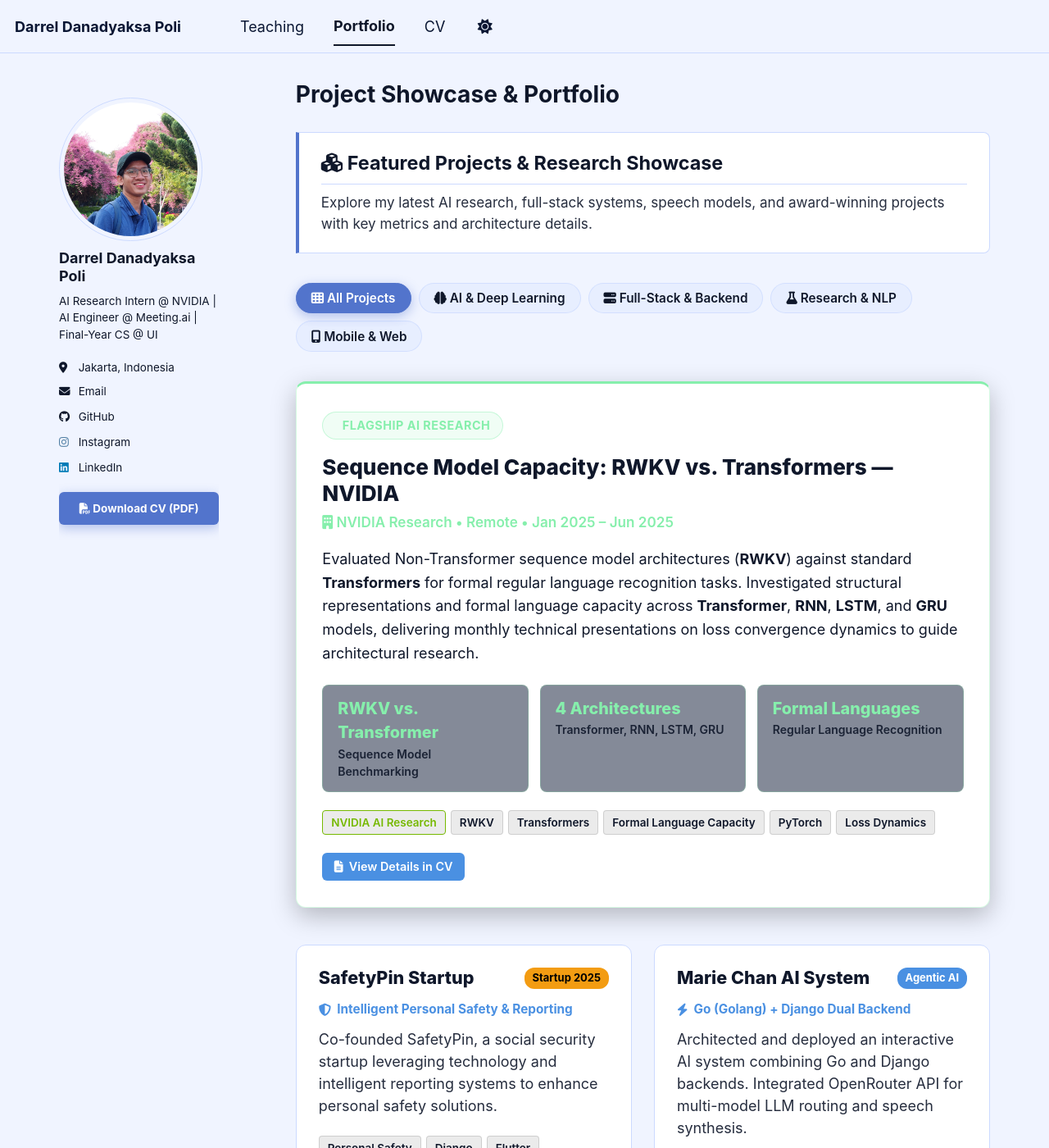
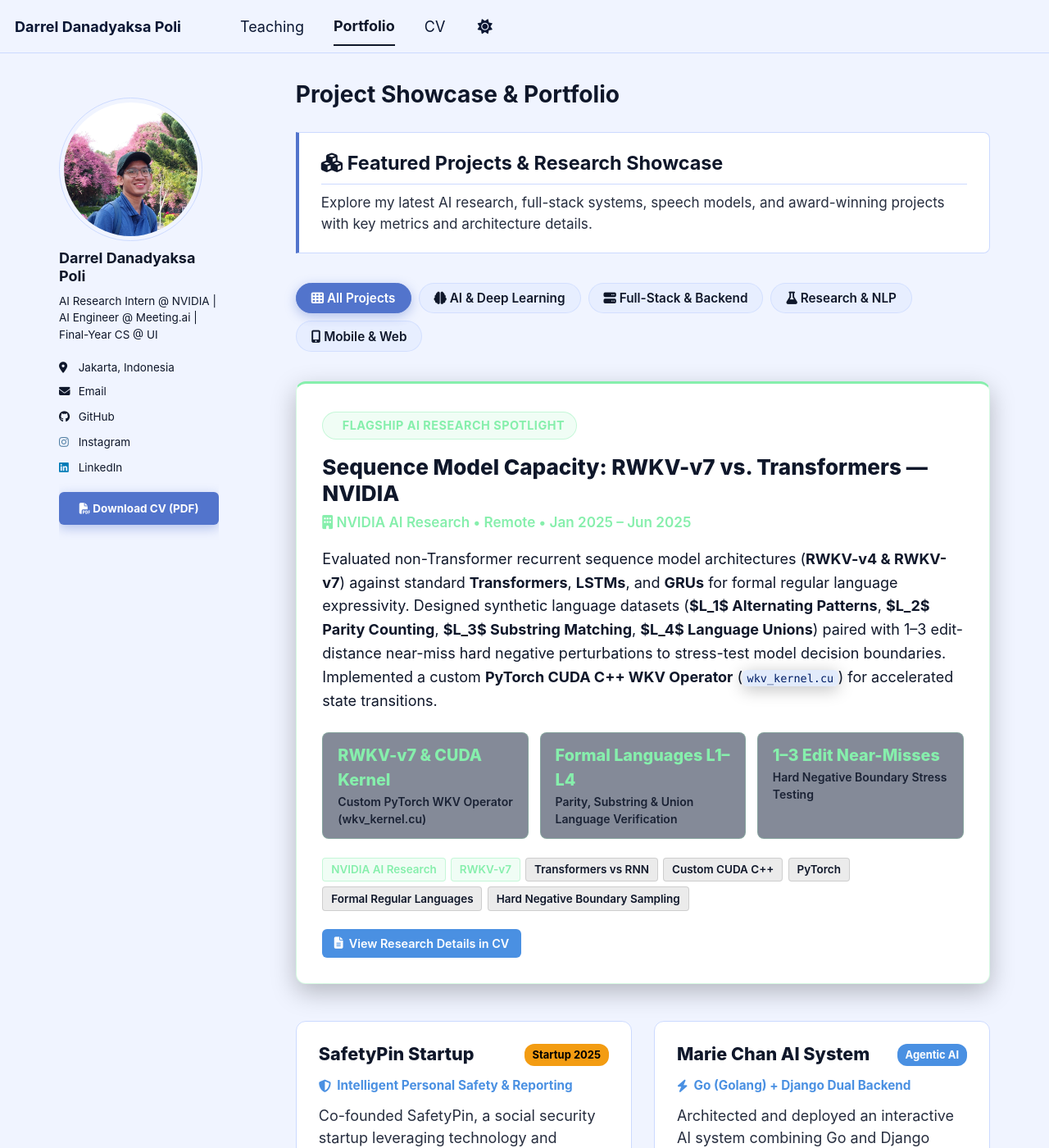
Before and after one commit to KronosDP/KronosDP.github.io, a Jekyll site: the page built from _pages/portfolio.html, in a window 1280 px wide and 1400 px high. Shown: the whole window at 82% size. Built offline with Jekyll 4.4.1, drawn with Linux system fonts in a browser that asks for light colours; a script bundle is joined from its source files by our own code; library files that are not in the unit come from our copies.

Commit message:
Add GA4 event tracking, WebP image conversion, preconnect headers, and NVIDIA RWKV-v7 CUDA research details

```diff
--- a/_config.yml
+++ b/_config.yml
@@ -23,7 +23,7 @@
 #               Additional customization can be done by editing /_includes/author-profile.html
 author:
   # Biographic information
-  avatar           : "profile.png"
+  avatar           : "profile.webp"
   name             : "Darrel Danadyaksa Poli"
   pronouns         : # example: "she/her"
   bio              : "AI Research Intern @ NVIDIA | AI Engineer @ Meeting.ai | Final-Year CS @ UI"
--- a/_includes/analytics-providers/google-analytics-4.html
+++ b/_includes/analytics-providers/google-analytics-4.html
@@ -5,4 +5,39 @@
   gtag('js', new Date());
 
   gtag('config', '{{site.analytics.google.tracking_id}}');
+
+  /* Recruiter Action Event Tracking */
+  document.addEventListener('DOMContentLoaded', function() {
+    // Track PDF Resume Downloads
+    document.querySelectorAll('a[href*=".pdf"]').forEach(function(btn) {
+      btn.addEventListener('click', function() {
+        var pdfPath = btn.getAttribute('href');
+        gtag('event', 'download_pdf', {
+          'event_category': 'recruiter_action',
+          'event_label': pdfPath,
+          'value': 1
+        });
+      });
+    });
+
+    // Track Contact Clicks
+    document.querySelectorAll('a[href^="mailto:"]').forEach(function(btn) {
+      btn.addEventListener('click', function() {
+        gtag('event', 'contact_click', {
+          'event_category': 'recruiter_action',
+          'event_label': 'email'
+        });
+      });
+    });
+
+    // Track LinkedIn Profile Clicks
+    document.querySelectorAll('a[href*="linkedin.com"]').forEach(function(btn) {
+      btn.addEventListener('click', function() {
+        gtag('event', 'linkedin_click', {
+          'event_category': 'recruiter_action',
+          'event_label': 'linkedin'
+        });
+      });
+    });
+  });
 </script>
--- a/_includes/head.html
+++ b/_includes/head.html
@@ -3,6 +3,11 @@
 <meta charset="utf-8">
 
 {% include seo.html %}
+
+<!-- Speed & Resource Pre-connecting -->
+<link rel="preconnect" href="https://fonts.googleapis.com">
+<link rel="preconnect" href="https://fonts.gstatic.com" crossorigin>
+<link rel="preconnect" href="https://cdnjs.cloudflare.com">
 
 <link href="{% if site.atom_feed.path %}{{ site.atom_feed.path }}{% else %}{{ base_path }}/feed.xml{% endif %}" type="application/atom+xml" rel="alternate" title="{{ site.title }} Feed">
 
--- a/_pages/portfolio.html
+++ b/_pages/portfolio.html
@@ -270,43 +270,44 @@
   <!-- FEATURED NVIDIA RESEARCH BANNER -->
   <div class="featured-nvidia-card project-item" data-category="ai research">
     <div class="featured-badge">
-      <i class="fab fa-nvidia"></i> Flagship AI Research
+      <i class="fab fa-nvidia"></i> Flagship AI Research Spotlight
     </div>
-    <h3 class="featured-title">Sequence Model Capacity: RWKV vs. Transformers &mdash; NVIDIA</h3>
+    <h3 class="featured-title">Sequence Model Capacity: RWKV-v7 vs. Transformers &mdash; NVIDIA</h3>
     <div class="featured-meta">
-      <i class="fas fa-building"></i> NVIDIA Research &bull; Remote &bull; Jan 2025 &ndash; Jun 2025
+      <i class="fas fa-building"></i> NVIDIA AI Research &bull; Remote &bull; Jan 2025 &ndash; Jun 2025
     </div>
 
     <p class="featured-desc">
-      Evaluated Non-Transformer sequence model architectures (<strong>RWKV</strong>) against standard <strong>Transformers</strong> for formal regular language recognition tasks. Investigated structural representations and formal language capacity across <strong>Transformer</strong>, <strong>RNN</strong>, <strong>LSTM</strong>, and <strong>GRU</strong> models, delivering monthly technical presentations on loss convergence dynamics to guide architectural research.
+      Evaluated non-Transformer recurrent sequence model architectures (<strong>RWKV-v4 & RWKV-v7</strong>) against standard <strong>Transformers</strong>, <strong>LSTMs</strong>, and <strong>GRUs</strong> for formal regular language expressivity. Designed synthetic language datasets (<strong>$L_1$ Alternating Patterns</strong>, <strong>$L_2$ Parity Counting</strong>, <strong>$L_3$ Substring Matching</strong>, <strong>$L_4$ Language Unions</strong>) paired with 1&ndash;3 edit-distance near-miss hard negative perturbations to stress-test model decision boundaries. Implemented a custom <strong>PyTorch CUDA C++ WKV Operator</strong> (<code>wkv_kernel.cu</code>) for accelerated state transitions.
     </p>
 
     <div class="metric-box-container">
       <div class="metric-box">
-        <div class="metric-value">RWKV vs. Transformer</div>
-        <div class="metric-label">Sequence Model Benchmarking</div>
+        <div class="metric-value">RWKV-v7 & CUDA Kernel</div>
+        <div class="metric-label">Custom PyTorch WKV Operator (wkv_kernel.cu)</div>
       </div>
       <div class="metric-box">
-        <div class="metric-value">4 Architectures</div>
-        <div class="metric-label">Transformer, RNN, LSTM, GRU</div>
+        <div class="metric-value">Formal Languages L1&ndash;L4</div>
+        <div class="metric-label">Parity, Substring & Union Language Verification</div>
       </div>
       <div class="metric-box">
-        <div class="metric-value">Formal Languages</div>
-        <div class="metric-label">Regular Language Recognition</div>
+        <div class="metric-value">1&ndash;3 Edit Near-Misses</div>
+        <div class="metric-label">Hard Negative Boundary Stress Testing</div>
       </div>
     </div>
 
     <div class="tags-wrap">
-      <span class="project-tag" style="color: #76B900; border-color: #76B900;">NVIDIA AI Research</span>
-      <span class="project-tag">RWKV</span>
-      <span class="project-tag">Transformers</span>
-      <span class="project-tag">Formal Language Capacity</span>
+      <span class="project-tag" style="color: #86efac; border-color: rgba(134, 239, 172, 0.4); background: rgba(134, 239, 172, 0.12);">NVIDIA AI Research</span>
+      <span class="project-tag" style="color: #86efac; border-color: rgba(134, 239, 172, 0.4); background: rgba(134, 239, 172, 0.12);">RWKV-v7</span>
+      <span class="project-tag">Transformers vs RNN</span>
+      <span class="project-tag">Custom CUDA C++</span>
       <span class="project-tag">PyTorch</span>
-      <span class="project-tag">Loss Dynamics</span>
+      <span class="project-tag">Formal Regular Languages</span>
+      <span class="project-tag">Hard Negative Boundary Sampling</span>
     </div>
 
     <div class="card-actions">
-      <a href="/cv/" class="card-btn btn-demo"><i class="fas fa-file-alt"></i> View Details in CV</a>
+      <a href="/cv/" class="card-btn btn-demo"><i class="fas fa-file-alt"></i> View Research Details in CV</a>
     </div>
   </div>
 
```
Also changed, not shown: _pages/about.md (+1 -1 lines), images/profile.webp (added).
